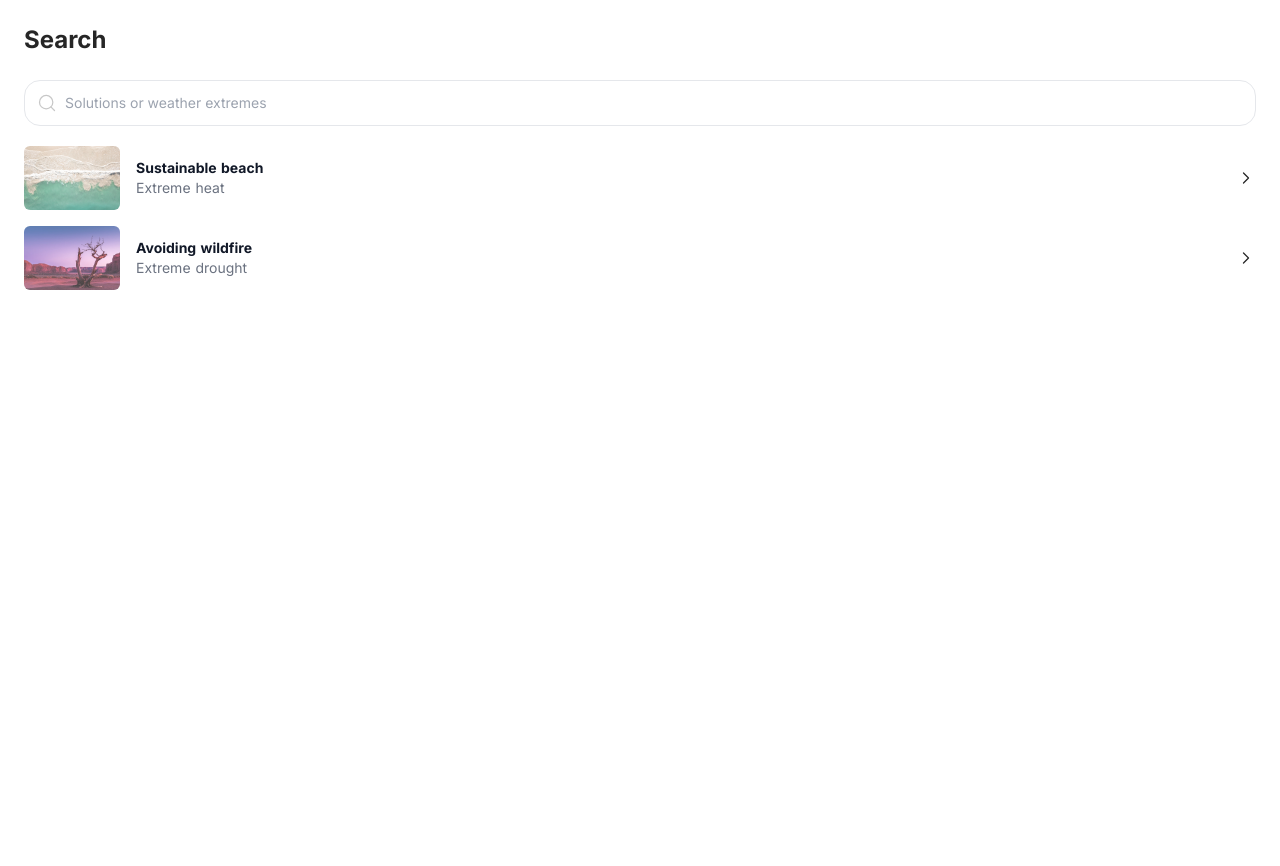
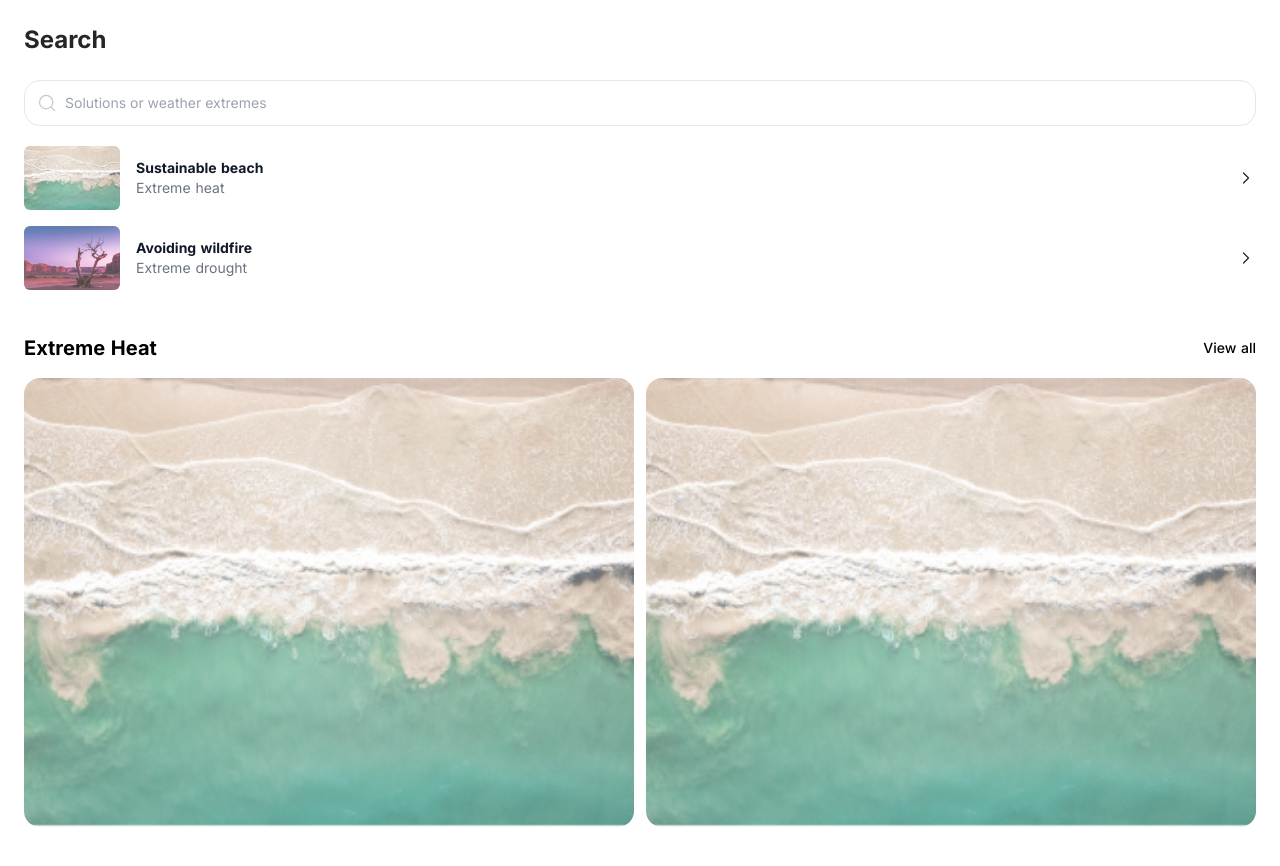
Before and after one commit to TheRealPolatic/solut, a Nuxt app: page /searchSolutions in a window 1280 px wide. Shown: the top 866 px of the page. Before the commit the page ends 800 px from the top, so only its background shows below. Built offline with nearby package versions, Linux system fonts and the light colour scheme.

Commit message:
feat: add searchbar function

```diff
--- a/components/Search/SearchSolutionsSection.vue
+++ b/components/Search/SearchSolutionsSection.vue
@@ -7,13 +7,26 @@
       </div>
       <input
         id="search"
-        type="text"
+        v-model="searchValue"
+        type="search"
         name="search"
         class="outline-none block w-full pl-10 sm:text-sm border-gray-300 rounded-md"
         placeholder="Solutions or weather extremes"
       />
     </div>
-    <SearchSolutionCard v-for="solution in solutions" :key="solution.title" :solution="solution" />
+
+    <SearchSolutionCard v-for="solution in filteredRecipes" :key="solution.title" :solution="solution" />
+
+    <div class="my-12">
+      <div class="flex justify-between">
+        <h2 class="text-xl font-bold">Extreme Heat</h2>
+        <p class="text-sm font-medium mt-1">View all</p>
+      </div>
+      <div class="flex overflow-x-auto whitespace-nowrap">
+        <img class="w-full h-full rounded-2xl my-4 mr-3" src="@/assets/images/sustainable.jpg" />
+        <img class="w-full h-full rounded-2xl my-4" src="@/assets/images/sustainable.jpg" />
+      </div>
+    </div>
   </div>
 </template>
 
@@ -21,6 +34,7 @@
 export default {
   data() {
     return {
+      searchValue: '',
       solutions: [
         {
           title: 'Sustainable beach',
@@ -35,5 +49,17 @@ export default {
       ],
     }
   },
+  computed: {
+    filteredRecipes() {
+      let tempSolutions = this.solutions
+
+      if (this.searchValue !== '' && this.searchValue) {
+        tempSolutions = tempSolutions.filter((item) => {
+          return item.title.toUpperCase().includes(this.searchValue.toUpperCase())
+        })
+      }
+      return tempSolutions
+    },
+  },
 }
 </script>
```
